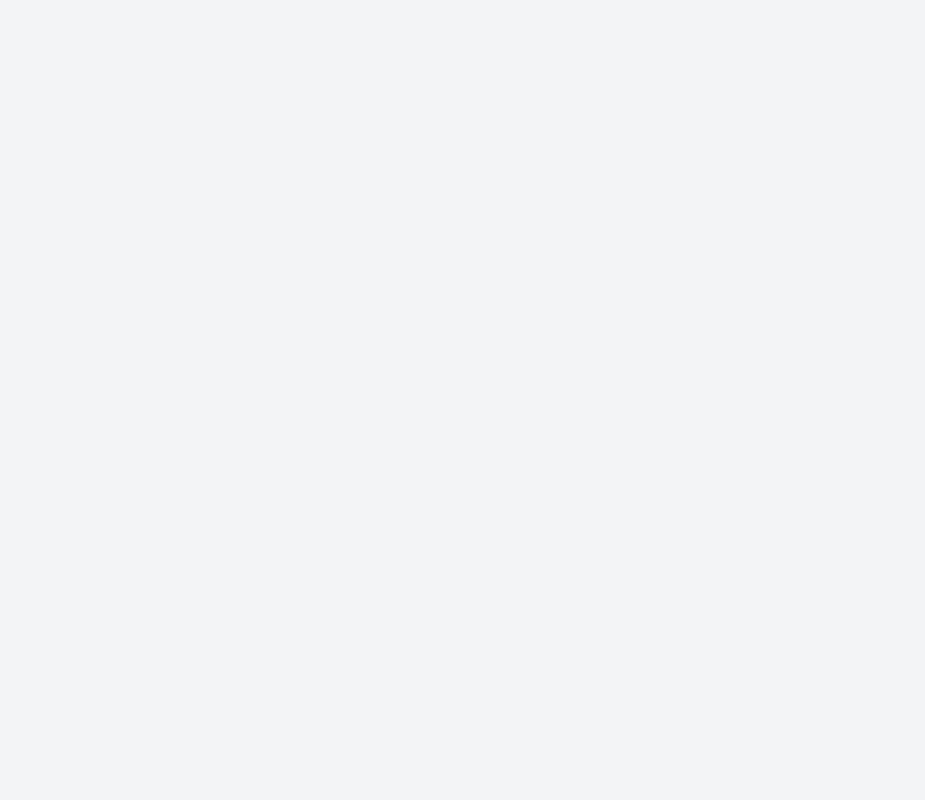
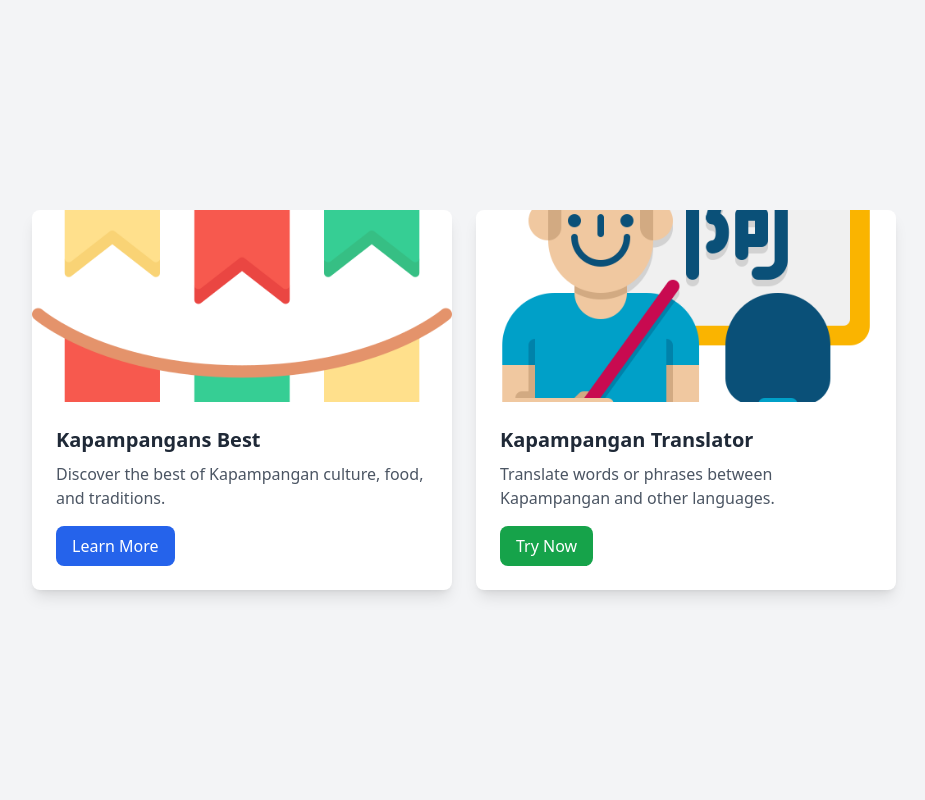
Before and after one commit to anderson895/Kapalinga_Web_app, a Flask app: page / in a window 1280 px wide. Before the commit the part shown is empty. Shown: the whole page, without its empty margins (176-1101 px from the left). Run offline with Flask 3, Linux system fonts and the light colour scheme; some libraries are stand-ins or nearby versions.

Commit message:
landing page

```diff
--- a/templates/index.html
+++ b/templates/index.html
@@ -1,5 +1,28 @@
 {% include 'header.html' %}
 
+<div class="min-h-screen flex items-center justify-center bg-gray-100">
+  <div class="grid grid-cols-1 sm:grid-cols-2 gap-6 max-w-4xl w-full p-4">
+    <!-- Card 1: Kapampangans Best -->
+    <div class="bg-white shadow-lg rounded-lg overflow-hidden">
+      <img src="/static/images/garland.png" alt="Kapampangans Best" class="w-full h-48 object-cover">
+      <div class="p-6">
+        <h3 class="text-xl font-semibold text-gray-800">Kapampangans Best</h3>
+        <p class="text-gray-600 mt-2">Discover the best of Kapampangan culture, food, and traditions.</p>
+        <a href="#" class="mt-4 inline-block bg-blue-600 text-white py-2 px-4 rounded-lg">Learn More</a>
+      </div>
+    </div>
+
+    <!-- Card 2: Kapampangan Translator -->
+    <div class="bg-white shadow-lg rounded-lg overflow-hidden">
+      <img src="/static/images/private-lesson.png" alt="Kapampangan Translator" class="w-full h-48 object-cover">
+      <div class="p-6">
+        <h3 class="text-xl font-semibold text-gray-800">Kapampangan Translator</h3>
+        <p class="text-gray-600 mt-2">Translate words or phrases between Kapampangan and other languages.</p>
+        <a href="#" class="mt-4 inline-block bg-green-600 text-white py-2 px-4 rounded-lg">Try Now</a>
+      </div>
+    </div>
+  </div>
+</div>
 
 {% include 'footer.html' %}
 
```
Also changed, not shown: static/images/garland.png (added), static/images/private-lesson.png (added).
